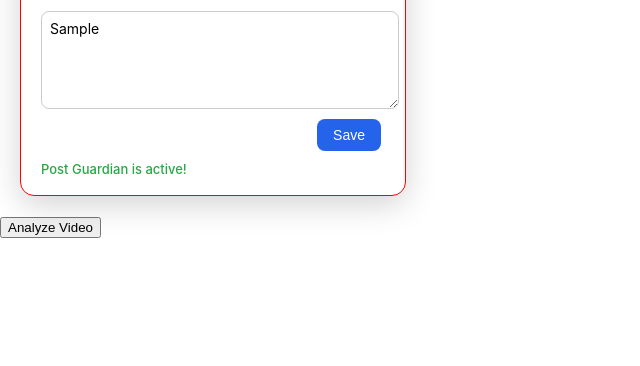
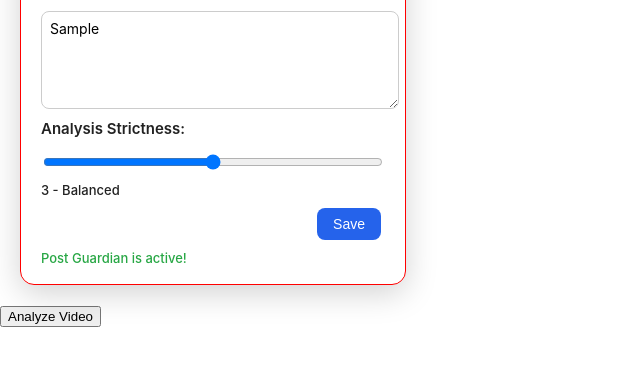
Before and after one commit to ReeeGeXx/pimoroni-bot, a website built with webpack: page frontend/src/popup.html in a window 1280 px wide. Both pictures are taken after typing "Sample" into the empty fields and a click on the button "Save". Shown: the part 112-478 px from the top of the page, without its empty margins (0-640 px from the left). Built offline with nearby package versions, Linux system fonts and the light colour scheme; some packages are replaced by stand-ins of ours; no server answers.

Commit message:
Added back in risk level slider

```diff
--- a/frontend/src/popup.html
+++ b/frontend/src/popup.html
@@ -1,6 +1,5 @@
 <!DOCTYPE html>
 <html>
-
 <head>
   <title>Post Guardian Config</title>
   <style>
@@ -50,6 +49,10 @@
       border: 1px solid #ccc;
     }
 
+    .config-tooltip input[type="range"] {
+      width: 100%;
+    }
+
     .config-tooltip button {
       align-self: flex-end;
       padding: 8px 16px;
@@ -70,20 +73,32 @@
       color: #28a745;
       font-weight: 500;
     }
+
+    #riskLevelValue {
+      font-size: 13px;
+      font-weight: 500;
+    }
   </style>
 </head>
 
 <body>
   <div class="config-tooltip">
     <h1>Post Guardian Config</h1>
+
     <label for="userPrompt">Add custom instruction (optional):</label>
     <textarea id="userPrompt" placeholder="e.g., Focus more on financial information."></textarea>
+
+    <label for="riskLevel">Analysis Strictness:</label>
+    <input type="range" id="riskLevel" min="1" max="5" value="3" />
+    <div id="riskLevelValue">3 - Balanced</div>
+
     <button id="savePrompt">Save</button>
     <div id="status" class="status"></div>
   </div>
+
+  <button id="analyzeBtn">Analyze Video</button>
+  <pre id="result"></pre>
+
   <script src="popup.js"></script>
 </body>
-<button id="analyzeBtn">Analyze Video</button>
-<pre id="result"></pre>
-
 </html>
--- a/frontend/src/popup.js
+++ b/frontend/src/popup.js
@@ -1,41 +1,73 @@
-// Popup script for Post Guardian extension
 document.addEventListener('DOMContentLoaded', function () {
     console.log('Post Guardian popup loaded');
 
     const statusElement = document.getElementById('status');
+    const textarea = document.getElementById('userPrompt');
+    const saveButton = document.getElementById('savePrompt');
+    const riskSlider = document.getElementById('riskLevel');
+    const riskLabel = document.getElementById('riskLevelValue');
+    const analyzeBtn = document.getElementById('analyzeBtn');
+    const resultDisplay = document.getElementById('result');
+
+    // Initial status
     if (statusElement) {
         statusElement.textContent = 'Post Guardian is active!';
     }
 
-    const textarea = document.getElementById('userPrompt');
-    const saveButton = document.getElementById('savePrompt');
-
-    if (textarea && saveButton) {
-        // Load saved custom prompt
-        chrome.storage.local.get(['userCustomPrompt'], (result) => {
+    // Load saved values
+    chrome.storage.local.get(['userCustomPrompt', 'riskLevel'], (result) => {
         if (result.userCustomPrompt) {
             textarea.value = result.userCustomPrompt;
         }
+
+        const savedRisk = parseInt(result.riskLevel || '3', 10);
+        riskSlider.value = savedRisk;
+        updateRiskLabel(savedRisk);
     });
 
-        // Save button click
+    // Update label on slider change
+    riskSlider.addEventListener('input', (e) => {
+        updateRiskLabel(parseInt(e.target.value, 10));
+    });
+
+    // Save config to local storage
     saveButton.addEventListener('click', () => {
         const prompt = textarea.value.trim();
-            chrome.storage.local.set({ userCustomPrompt: prompt }, () => {
-                statusElement.textContent = 'Custom instruction saved!';
+        const risk = parseInt(riskSlider.value, 10);
+
+        chrome.storage.local.set({
+            userCustomPrompt: prompt,
+            riskLevel: risk
+        }, () => {
+            statusElement.textContent = 'Configuration saved!';
             setTimeout(() => {
                 statusElement.textContent = 'Post Guardian is active!';
             }, 2000);
         });
     });
-    }
-    document.getElementById("analyzeBtn").addEventListener("click", () => {
+
+    // Trigger analysis
+    analyzeBtn.addEventListener('click', () => {
         chrome.runtime.sendMessage({ type: 'ANALYZE_VIDEO' }, (response) => {
             if (response.success) {
-                document.getElementById("result").innerText = JSON.stringify(response.analysis, null, 2);
+                resultDisplay.innerText = JSON.stringify(response.analysis, null, 2);
             } else {
-                document.getElementById("result").innerText = "Error: " + response.error;
+                resultDisplay.innerText = "Error: " + response.error;
             }
         });
     });
+
+    // Label formatter
+    function updateRiskLabel(value) {
+        let label = '';
+        switch (value) {
+            case 1: label = '1 - Very Lenient'; break;
+            case 2: label = '2 - Lenient'; break;
+            case 3: label = '3 - Balanced'; break;
+            case 4: label = '4 - Strict'; break;
+            case 5: label = '5 - Very Strict'; break;
+            default: label = `${value}`; break;
+        }
+        riskLabel.textContent = label;
+    }
 });
```
Also changed, not shown: frontend/dist/popup.html, frontend/dist/popup.js. Lines whose indentation alone changed are shown as unchanged.
